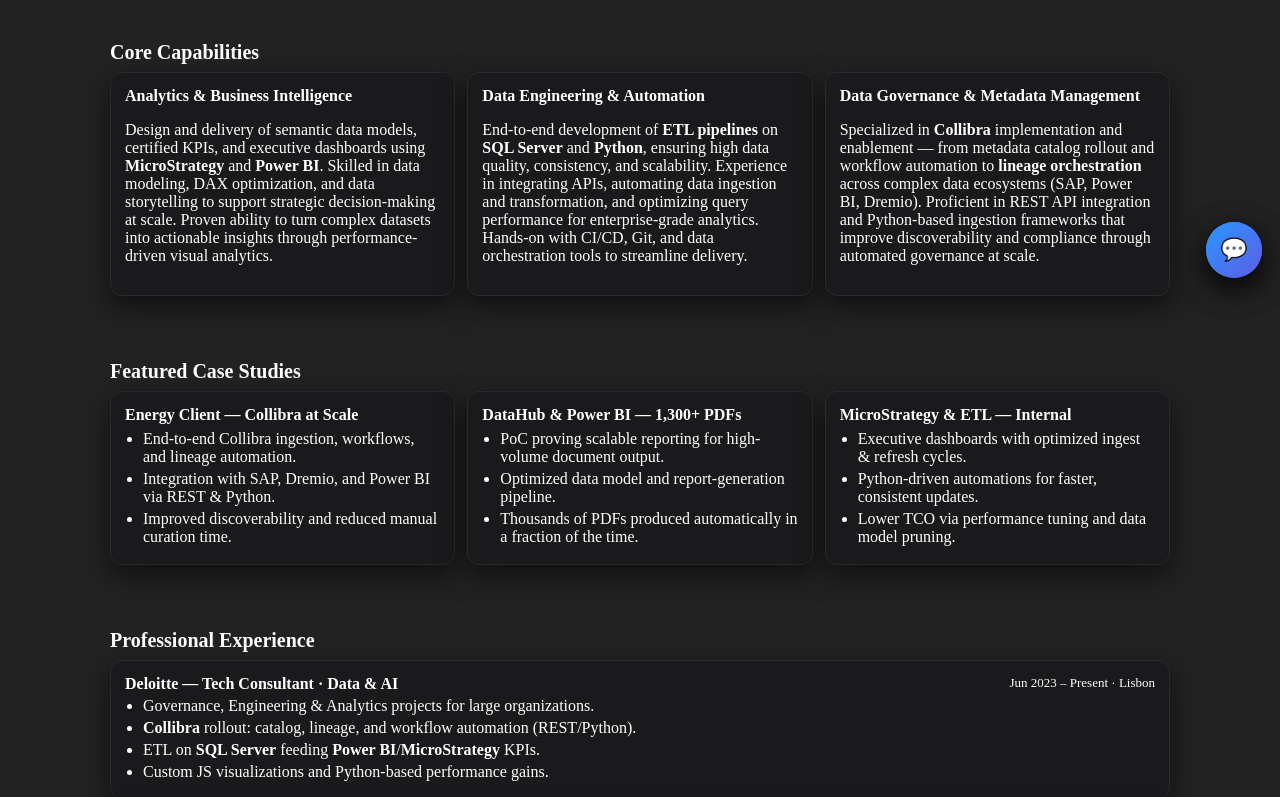
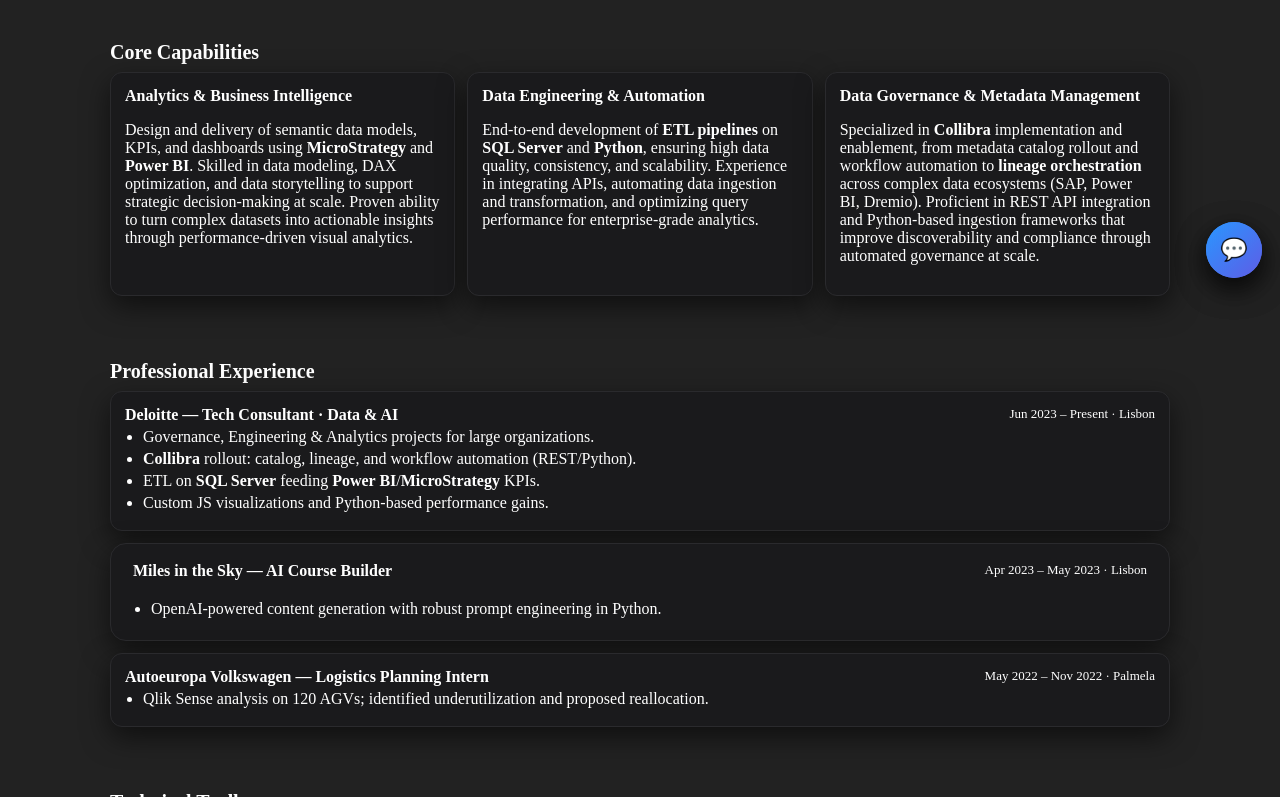
Before and after one commit to goncalogago1/curriculo, a Next.js app: page / in a window 1280 px wide. Shown: the part 504-1301 px from the top of the page. Built offline with nearby package versions, Linux system fonts and the light colour scheme.

Commit message:
Page 54 de commit few

```diff
--- a/app/page.tsx
+++ b/app/page.tsx
@@ -179,7 +179,7 @@ export default function Home() {
             <div className="card">
               <h3>Analytics & Business Intelligence</h3>
               <p>
-                Design and delivery of semantic data models, certified KPIs, and executive dashboards
+                Design and delivery of semantic data models, KPIs, and dashboards
                 using <b>MicroStrategy</b> and <b>Power BI</b>. Skilled in data modeling, DAX optimization, and
                 data storytelling to support strategic decision-making at scale. Proven ability to turn complex
                 datasets into actionable insights through performance-driven visual analytics.
@@ -191,56 +191,19 @@ export default function Home() {
               <p>
                 End-to-end development of <b>ETL pipelines</b> on <b>SQL Server</b> and <b>Python</b>, ensuring high data quality,
                 consistency, and scalability. Experience in integrating APIs, automating data ingestion and transformation,
-                and optimizing query performance for enterprise-grade analytics. Hands-on with CI/CD, Git, and data
-                orchestration tools to streamline delivery.
+                and optimizing query performance for enterprise-grade analytics.
               </p>
             </div>
 
             <div className="card">
               <h3>Data Governance & Metadata Management</h3>
               <p>
-                Specialized in <b>Collibra</b> implementation and enablement — from metadata catalog rollout and
+                Specialized in <b>Collibra</b> implementation and enablement, from metadata catalog rollout and
                 workflow automation to <b>lineage orchestration</b> across complex data ecosystems (SAP, Power BI, Dremio).
                 Proficient in REST API integration and Python-based ingestion frameworks that improve discoverability
                 and compliance through automated governance at scale.
               </p>
             </div>
-          </div>
-        </div>
-      </section>
-
-
-      {/* FEATURED CASE STUDIES */}
-      <section id="cases" className="section" aria-labelledby="cases-title">
-        <div className="container">
-          <h2 id="cases-title" className="section-title">Featured Case Studies</h2>
-          <div className="grid three">
-            <article className="card">
-              <h3>Energy Client — Collibra at Scale</h3>
-              <ul className="bullets">
-                <li>End-to-end Collibra ingestion, workflows, and lineage automation.</li>
-                <li>Integration with SAP, Dremio, and Power BI via REST & Python.</li>
-                <li>Improved discoverability and reduced manual curation time.</li>
-              </ul>
-            </article>
-
-            <article className="card">
-              <h3>DataHub &amp; Power BI — 1,300+ PDFs</h3>
-              <ul className="bullets">
-                <li>PoC proving scalable reporting for high-volume document output.</li>
-                <li>Optimized data model and report-generation pipeline.</li>
-                <li>Thousands of PDFs produced automatically in a fraction of the time.</li>
-              </ul>
-            </article>
-
-            <article className="card">
-              <h3>MicroStrategy &amp; ETL — Internal</h3>
-              <ul className="bullets">
-                <li>Executive dashboards with optimized ingest & refresh cycles.</li>
-                <li>Python-driven automations for faster, consistent updates.</li>
-                <li>Lower TCO via performance tuning and data model pruning.</li>
-              </ul>
-            </article>
           </div>
         </div>
       </section>
```
